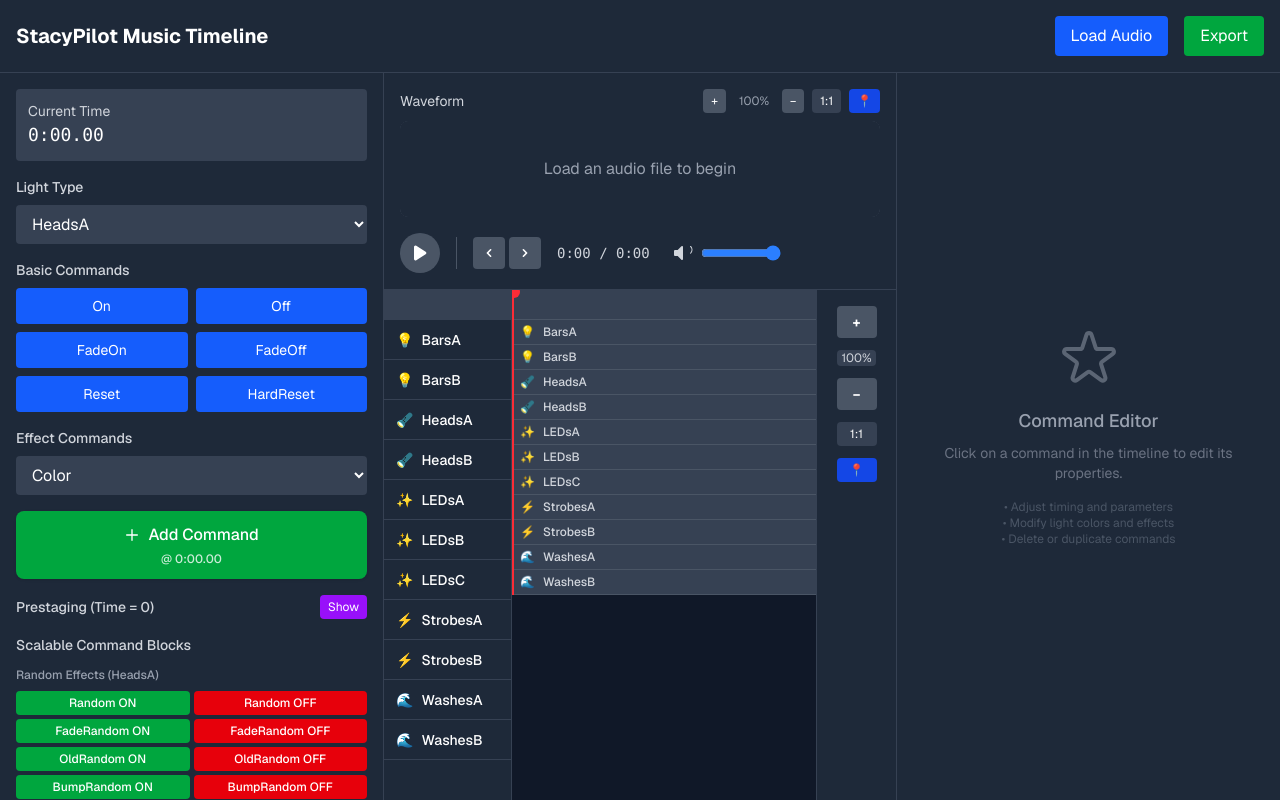
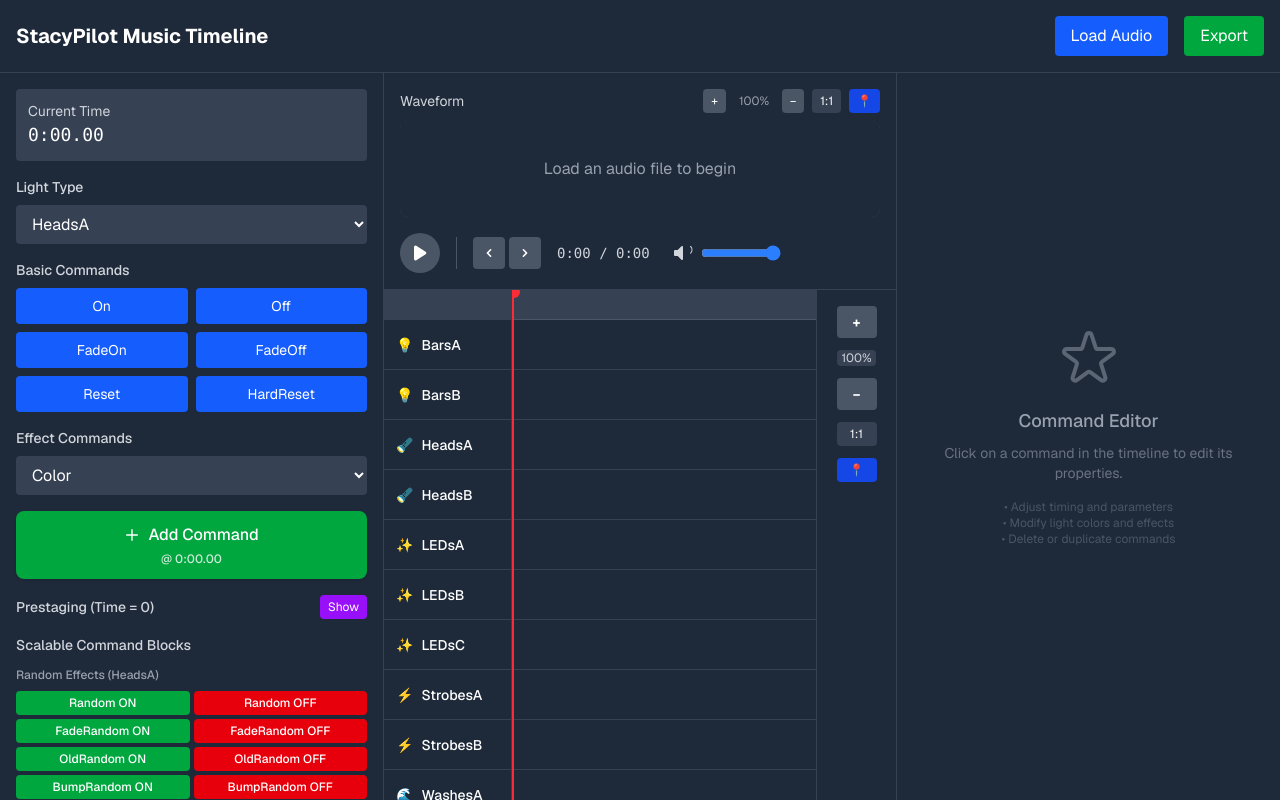
Before and after one commit to AverWasTaken/tomtom, a Next.js app: page / in a window 1280 px wide. Built offline with nearby package versions, Linux system fonts and the light colour scheme.

Commit message:
fix timeline

```diff
--- a/src/components/EffectsPanel.tsx
+++ b/src/components/EffectsPanel.tsx
@@ -9,7 +9,7 @@ interface EffectsPanelProps {
 const LIGHT_TYPES: LightType[] = [
   "HeadsA", "HeadsB", "BarsA", "BarsB",
   "LEDsA", "LEDsB", "LEDsC",
-  "StrobesA", "StrobesB", "WashesA"
+  "StrobesA", "StrobesB", "WashesA", "WashesB"
 ];
 
 const BASIC_COMMANDS: CommandType[] = [
--- a/src/components/Timeline.tsx
+++ b/src/components/Timeline.tsx
@@ -14,7 +14,7 @@ interface TimelineProps {
   onZoomChange: (zoom: number) => void;
 }
 
-const TRACK_HEIGHT = 40;
+const TRACK_HEIGHT = 50;
 const TIMELINE_HEIGHT = 30;
 
 // Light types with their colors for visual organization
@@ -318,7 +318,7 @@ export function Timeline({
   };
 
   return (
-    <div className="flex h-full bg-gray-900 w-full min-w-0">
+    <div className="flex bg-gray-900 w-full min-w-0">
       {/* Track Labels */}
       <div className="w-32 bg-gray-800 border-r border-gray-700">
         {/* Timeline header space */}
@@ -375,32 +375,20 @@ export function Timeline({
             </div>
           )}
 
-          {/* Tracks with sub-tracks for overlapping commands */}
+          {/* Tracks - one per light type */}
           {LIGHT_TRACKS.map((lightTrack) => {
-            const subTracks = organizeCommandsIntoTracks(lightTrack.type);
+            const lightCommands = commands
+              .filter((cmd) => cmd.parameters.lightType === lightTrack.type)
+              .sort((a, b) => a.time - b.time);
 
             return (
-              <div key={lightTrack.type} className="relative">
-                {/* Light type header */}
-                <div className="sticky left-0 z-20 bg-gray-700 border-b border-gray-600 px-2 py-1 text-xs font-medium text-gray-300 flex items-center gap-2">
-                  <span>{lightTrack.icon}</span>
-                  <span>{lightTrack.type}</span>
-                  {subTracks.length > 1 && (
-                    <span className="bg-gray-600 text-gray-200 px-1 rounded text-xs">
-                      {subTracks.length} tracks
-                    </span>
-                  )}
-                </div>
-
-                {/* Sub-tracks */}
-                {subTracks.map((subTrack, subTrackIndex) => (
               <div
-                    key={`${lightTrack.type}-${subTrackIndex}`}
+                key={lightTrack.type}
                 className="relative border-b border-gray-700 bg-gray-800"
                 style={{ height: TRACK_HEIGHT }}
               >
-                    {/* Commands for this sub-track */}
-                    {subTrack.map((command) => {
+                {/* Commands for this track */}
+                {lightCommands.map((command) => {
                   const x = timeToPixel(command.time);
                   const width = Math.max(60, timeToPixel(getCommandDuration(command)));
 
@@ -430,15 +418,6 @@ export function Timeline({
                     </div>
                   );
                 })}
-
-                    {/* Sub-track indicator */}
-                    {subTracks.length > 1 && (
-                      <div className="absolute right-1 top-1 text-xs text-gray-400 bg-gray-700 px-1 rounded">
-                        {subTrackIndex + 1}
-                      </div>
-                    )}
-                  </div>
-                ))}
               </div>
             );
           })}
```
Lines whose indentation alone changed are shown as unchanged.
